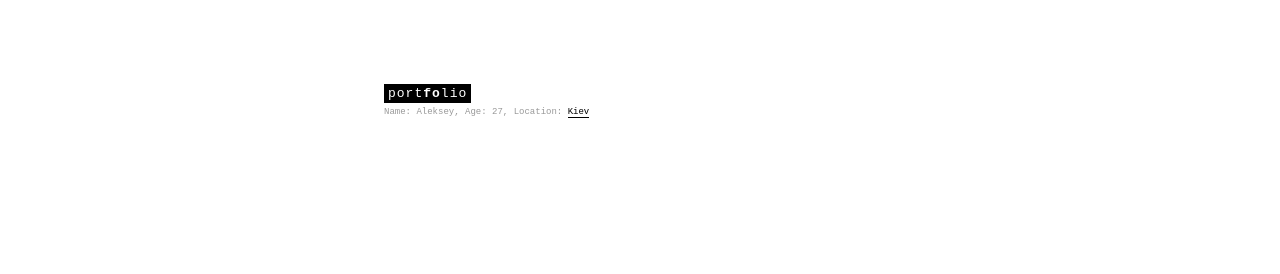
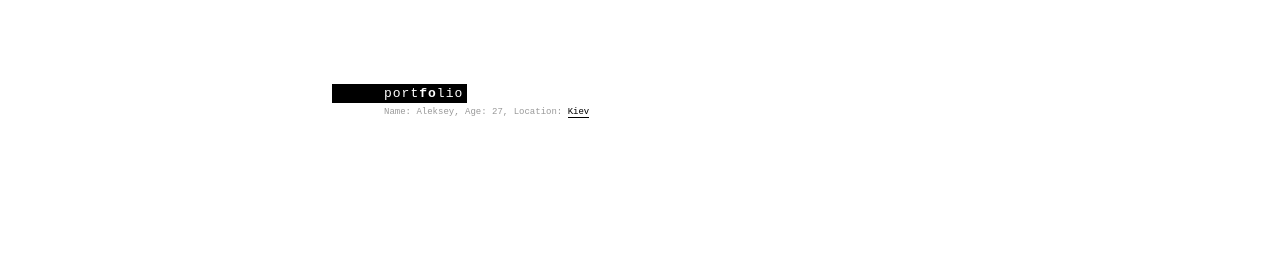
Before and after one commit to AlekseyTarasov/heyyayme.github.io, a Jekyll site: the page built from _posts/icons/2017-03-10-knife.md, in a window 1280 px wide. Shown: the top 274 px of the page. Built offline with Jekyll 4.4.1, drawn with Linux system fonts in a browser that asks for light colours; nearby versions of some CDN libraries; some web fonts are replaced; our own code applies the rules of GitHub Pages for plain Markdown files.

Commit message:
Update main.css

```diff
--- a/assets/css/main.css
+++ b/assets/css/main.css
@@ -31,12 +31,13 @@ body {
 	font-size: 13px;
 	letter-spacing: 1px;
 	line-height: 1.4;
+	margin-left: -4em;
 }
 
 .title a {
   	background: #000 none repeat scroll 0% 0%;
   	color: #FFF;
-  	padding: 2px 4px;
+  	padding: 2px 4px 2px 4em;
   	text-decoration: none;
 }
 
```
